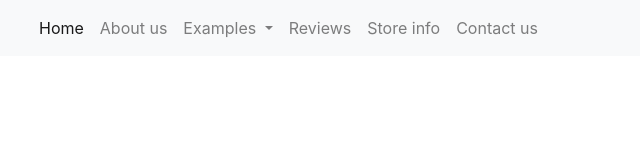
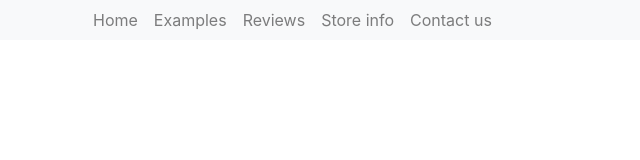
Before and after one commit to bekahphilip/Anjulans-project, a plain HTML site: page index.html in a window 1280 px wide. Shown: the whole page, without its empty margins (0-640 px from the left). Drawn offline with nearby package versions, Linux system fonts and the light colour scheme.

Commit message:
new nav bar

```diff
--- a/index.html
+++ b/index.html
@@ -6,34 +6,24 @@
     <link rel="stylesheet" href="CSS/main.css">
     </head>
   <body>
-    <nav class="navbar navbar-expand-lg navbar-light bg-light">
-        <div class="container-fluid">
-          <div class="collapse navbar-collapse" id="navbarNav">
-            <ul class="navbar-nav">
+    <nav class="navbar-expand-md bg-light navbar-light">
+      <div class="container">
+        <div class="collapse navbar-collapse">
+          <ul class="navbar-nav ms-auto">
             <li class="nav-item">
-                <a class="nav-link active" aria-current="page" href="#">Home</a>
+              <a href="#home" class="nav-link">Home</a>
             </li>
             <li class="nav-item">
-                <a class="nav-link" href="#">About us</a>
-              </li>
-              <li class="nav-item dropdown">
-                <a class="nav-link dropdown-toggle" href="#" id="navbarDropdownMenuLink" role="button" data-bs-toggle="dropdown" aria-expanded="false">
-                  Examples
-                </a>
-                <ul class="dropdown-menu" aria-labelledby="navbarDropdownMenuLink">
-                  <li><a class="dropdown-item" href="#">Weddings</a></li>
-                  <li><a class="dropdown-item" href="#">Bouquets</a></li>
-                  <li><a class="dropdown-item" href="#">Arrangements</a></li>
-                </ul>
+              <a href="#examples" class="nav-link">Examples</a>
             </li>
             <li class="nav-item">
-                <a class="nav-link">Reviews</a>
+              <a href="#Reviews" class="nav-link">Reviews</a>
             </li>
             <li class="nav-item">
-                <a class="nav-link">Store info</a>
+              <a href="#Store-info" class="nav-link">Store info</a>
             </li>
             <li class="nav-item">
-                <a class="nav-link">Contact us</a>
+              <a href="#Contact-us" class="nav-link">Contact us</a>
             </li>
           </ul>
         </div>
```
Also changed, not shown: 1 other file. Lines whose indentation alone changed are shown as unchanged.
